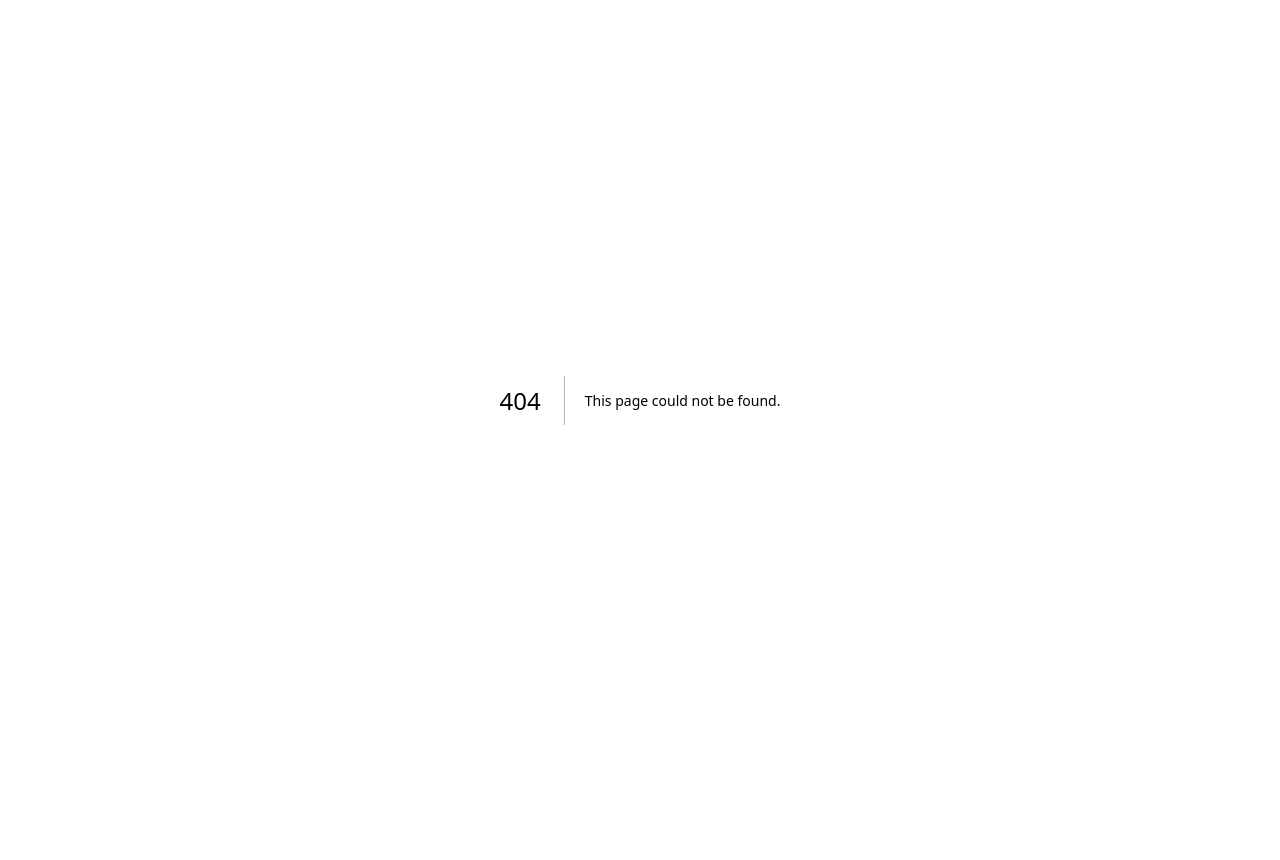
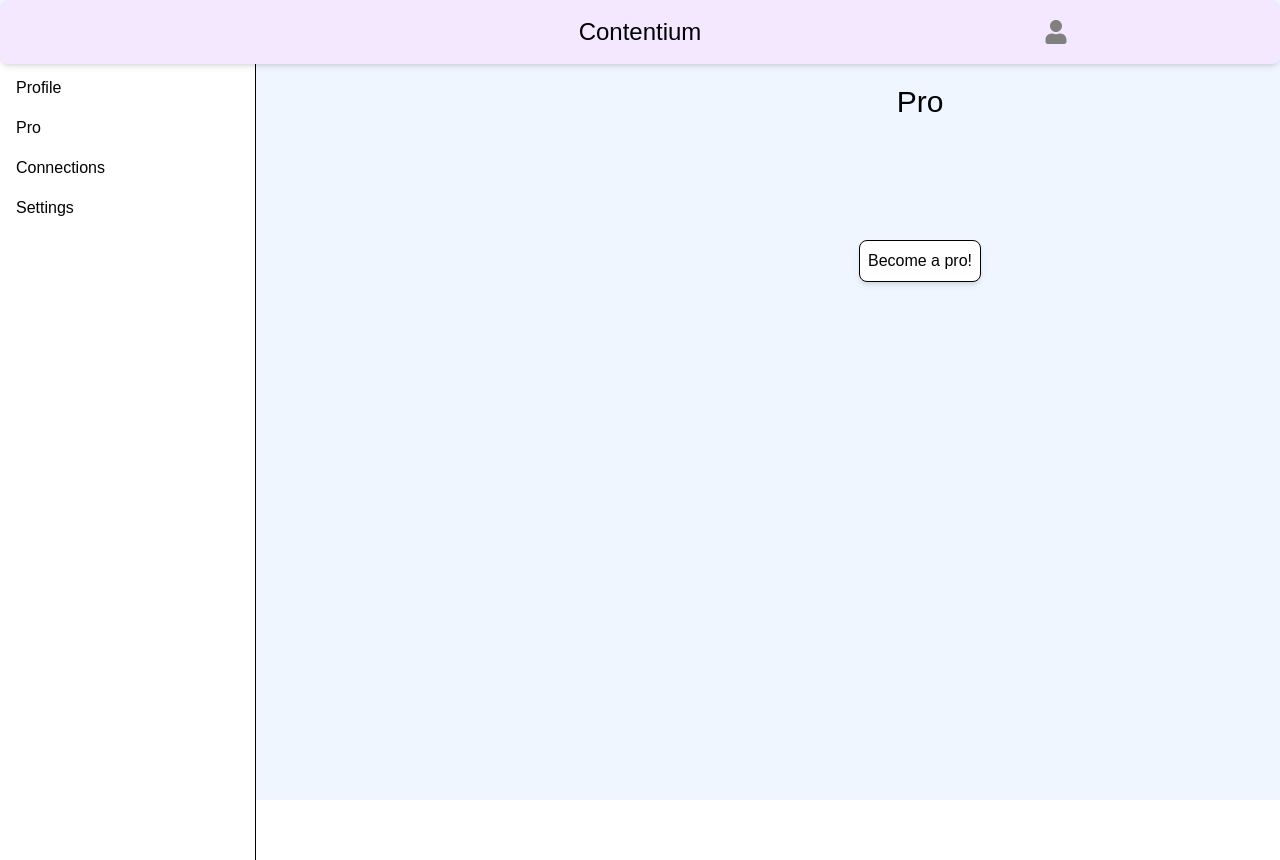
Before and after one commit to avillann00/contentium, a Next.js app in the folder frontend/: page /dashboard/profile/pro in a window 1280 px wide. Before the commit this address had no page. Before the commit the page ends 800 px from the top, so only its background shows below. Built offline with nearby package versions, Linux system fonts and the light colour scheme.

Commit message:
feat(pro): Created pro page in profile
In this commit I created a basic page that promts the user to upgrade to
the pro tier if theyre not already.

```diff
--- a/frontend/app/dashboard/profile/layout.tsx
+++ b/frontend/app/dashboard/profile/layout.tsx
@@ -14,6 +14,7 @@ export default function Layout({ children }: { children: ReactNode }) {
         className='w-64 h-full border-r border-black flex flex-col items-start px-4 py-4 gap-4 bg-white mt-15 text-black'
       >
         <button onClick={() => router.push('/dashboard/profile')}>Profile</button>
+        <button onClick={() => router.push('/dashboard/profile/pro')}>Pro</button>
         <button onClick={() => router.push('/dashboard/profile/connections')}>Connections</button>
         <button onClick={() => router.push('/dashboard/profile/settings')}>Settings</button>
       </div>
--- /dev/null
+++ b/frontend/app/dashboard/profile/pro/page.tsx
@@ -0,0 +1,22 @@
+'use client'
+
+import { useState } from 'react'
+
+export default function Pro(){
+  const [isPro, setIsPro] = useState(false)
+
+  return(
+    <div className='w-screen h-screen bg-blue-50'>
+      <h1 className='text-black text-center text-3xl mt-15'>Pro</h1>
+      <div className='flex flex-col text-black items-center mt-30'>
+        {
+          isPro ?
+          (<h1>You are already a pro!</h1>)
+            :
+          (<button className='border border-black rounded-lg shadow-md px-2 py-2 bg-white hover:bg-green-300'>Become a pro!</button>)
+        }
+      </div>
+    </div>
+
+  )
+}
```
